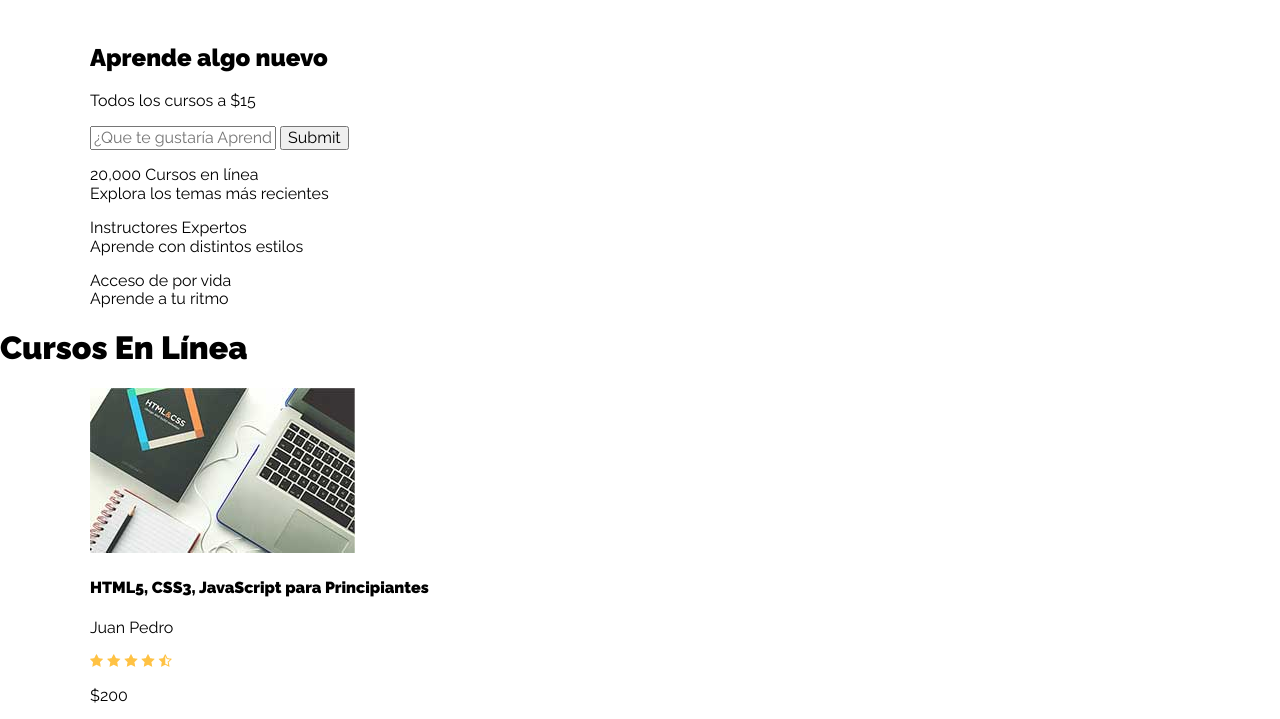
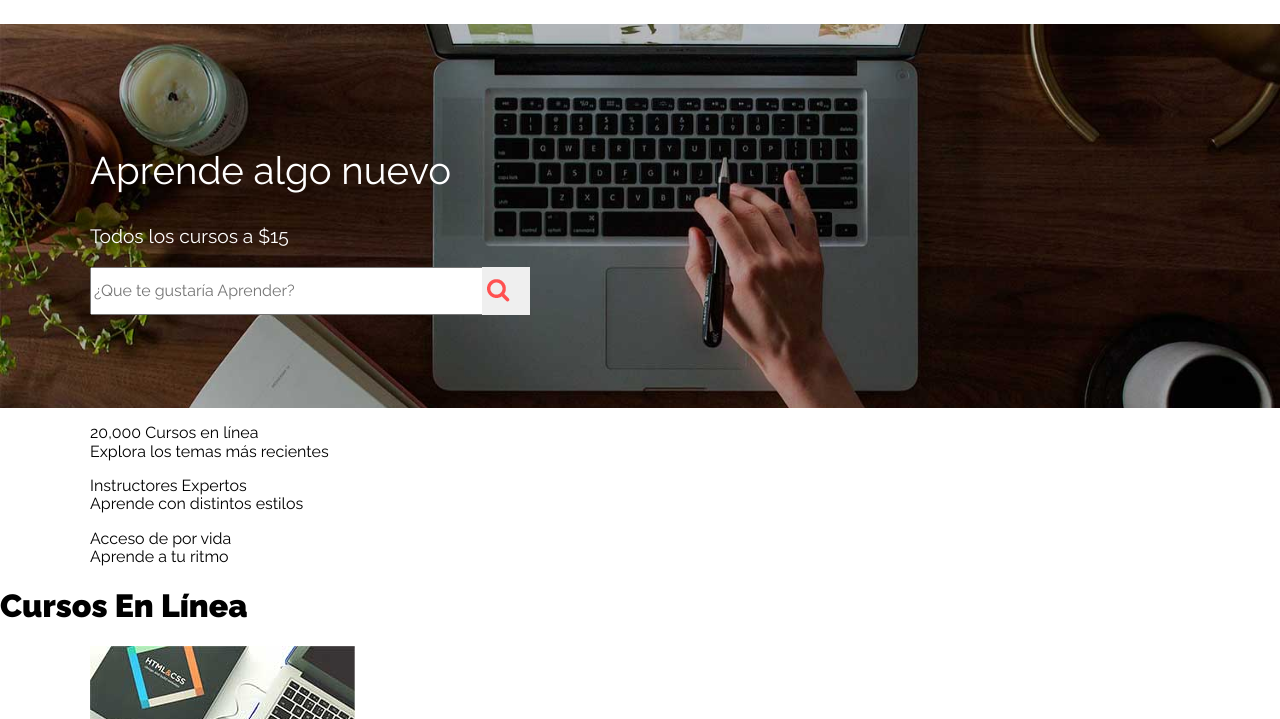
Before and after one commit to JoseAntpr/flexbox-projects, a website: page course-web/index.html in a window 1280 px wide. Shown: the part 62-781 px from the top of the page. Drawn offline with nearby package versions, Linux system fonts and the light colour scheme.

Commit message:
ADD: background image

```diff
--- a/course-web/scss/_mixins.scss
+++ b/course-web/scss/_mixins.scss
@@ -11,3 +11,10 @@
 @mixin box-sizing ($box-model) {
     box-sizing: $box-model
 }
+
+@mixin background-image($imagen) {
+    background-image: url($imagen);
+    background-repeat: no-repeat;
+    background-position: center center;
+
+}
--- a/course-web/scss/app.scss
+++ b/course-web/scss/app.scss
@@ -52,3 +52,47 @@ body{
         }
     }
 }
+
+.hero {
+    min-height: 24rem;
+    @include background-image('../img/hero.jpg');
+    background-size: cover;
+    color: $white;
+    display: flex;
+    align-items: center;
+
+    .contenido-hero{
+        flex: 1;
+        h2 {
+            font-weight: 400;
+            font-size: 2.4rem;
+        }
+
+        p{
+            font-size: 1.2rem;
+        }
+
+        form{
+            position: relative;
+            width: 40%;
+
+            input[type="submit"]{
+                position: absolute;
+                right: 0;
+                top: 0;
+                @include background-image('../img/lupa.png');
+                width: 3rem;
+                height: 3rem;
+                display: block;
+                text-indent: -9999px;
+                border: none;
+                cursor: pointer;
+            }
+
+            input[type="text"]{
+                width: 100%;
+                height: 3rem;
+            }
+        }
+    }
+}
```
Also changed, not shown: course-web/css/app.css.
